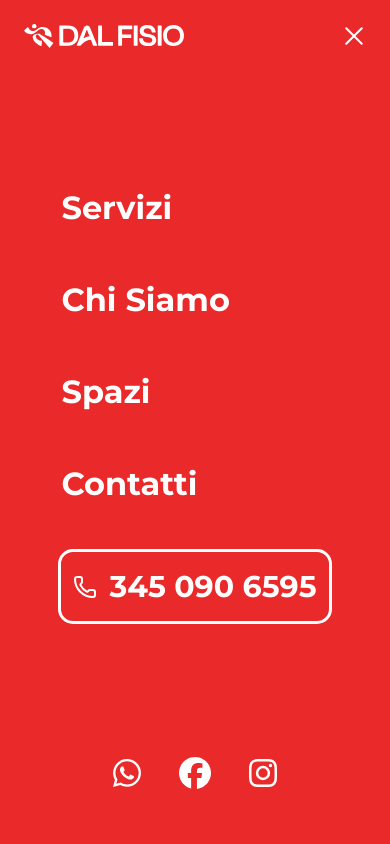
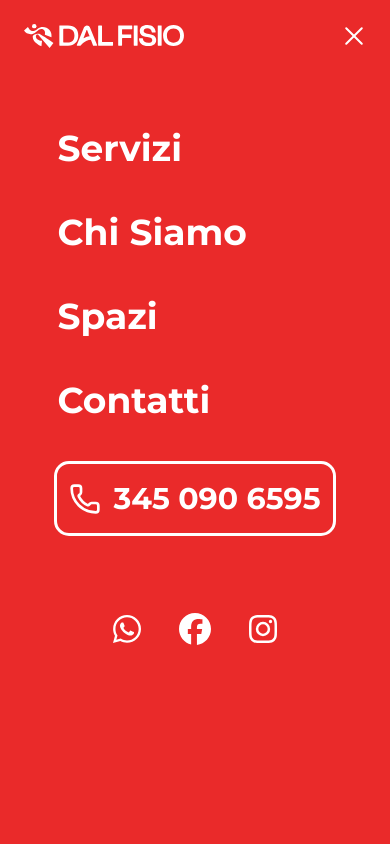
Before and after one commit to criisvy/dal-fisio-website, a Next.js app: page / in a window 390 px wide. Both pictures are taken after a click on the button 354 px from the left and 36 px from the top of the page. Shown: the top 844 px of the page. Built offline with nearby package versions, Linux system fonts and the light colour scheme.

Commit message:
Nav Height 2

```diff
--- a/src/components/Navbar.jsx
+++ b/src/components/Navbar.jsx
@@ -102,24 +102,24 @@ export default function Navbar() {
             </button>
           </div>
           <nav className="flex flex-col items-center">
-            <ul className="my-34 flex flex-col gap-11">
-              <li className="text-[32px] font-bold text-white">
+            <ul className="my-20 flex flex-col gap-11">
+              <li className="text-4xl font-bold text-white">
                 <Link href="/servizi">Servizi</Link>
               </li>
-              <li className="text-[32px] font-bold text-white">
+              <li className="text-4xl font-bold text-white">
                 <Link href="/chi-siamo">Chi Siamo</Link>
               </li>
-              <li className="text-[32px] font-bold text-white">
+              <li className="text-4xl font-bold text-white">
                 <Link href="/spazi">Spazi</Link>
               </li>
-              <li className="text-[32px] font-bold text-white">
+              <li className="text-4xl font-bold text-white">
                 <Link href="/contatti">Contatti</Link>
               </li>
               <button
                 className="flex w-fit items-center gap-3 rounded-xl p-3 text-[30px] font-bold text-white outline-3 outline-white"
                 href="tel:3450906595"
               >
-                <Phone className="size-6 font-bold" />
+                <Phone className="size-8 font-bold" />
                 345 090 6595
               </button>
             </ul>
```
